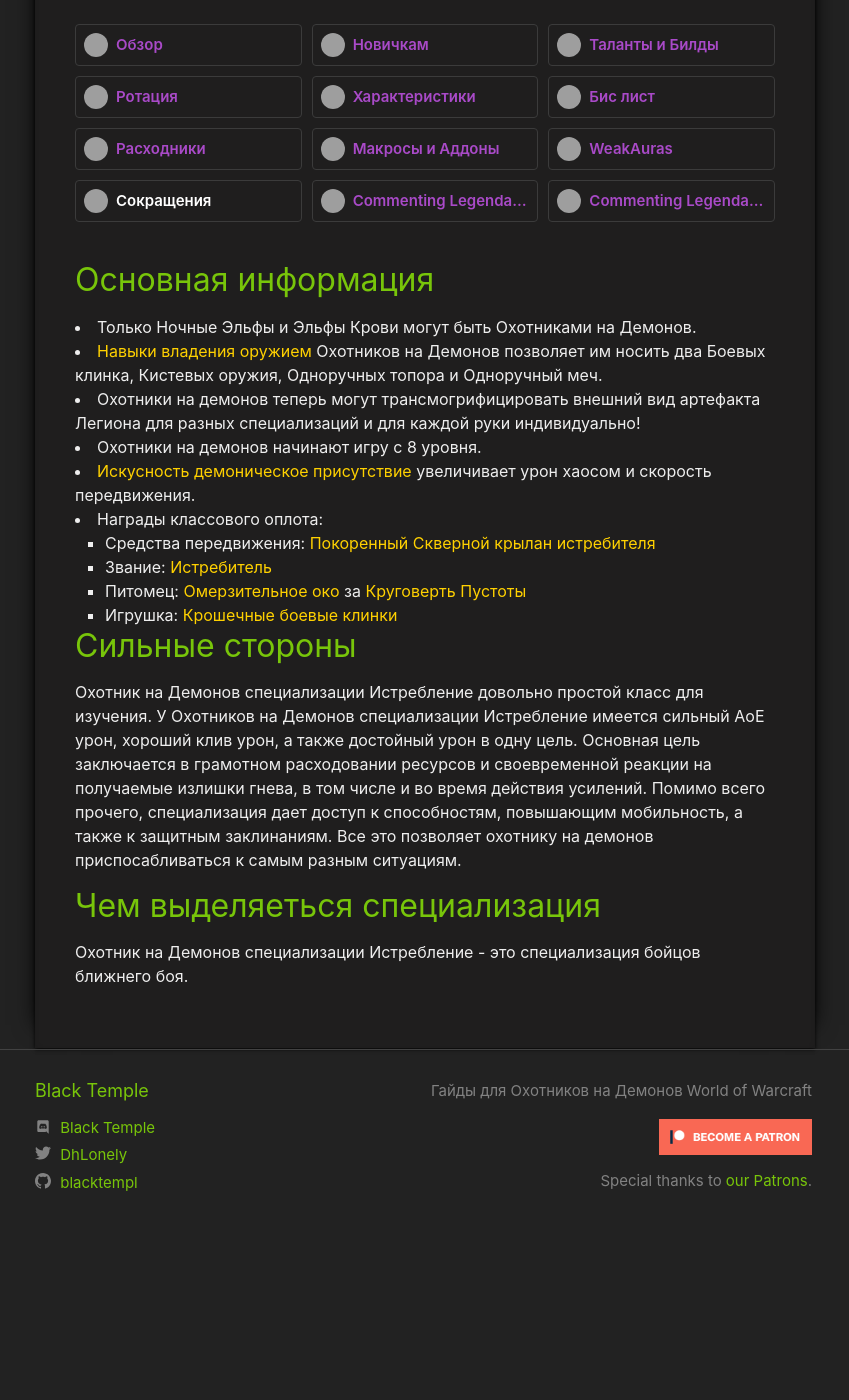
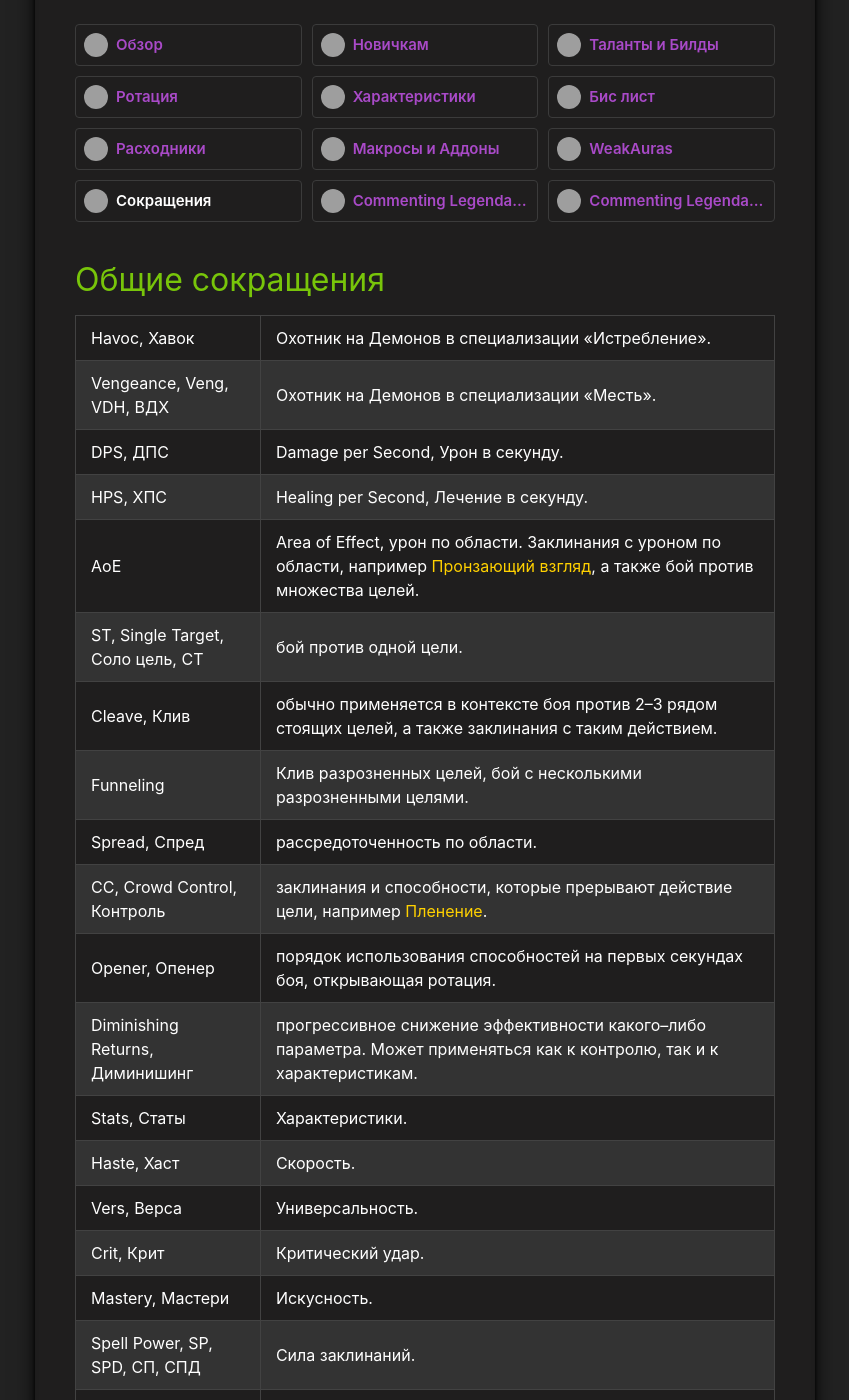
Before and after one commit to blacktempl/blacktempl.github.io, a Jekyll site: the page built from guide/havoc/common-terms.md, in a window 1280 px wide and 1400 px high, scrolled down 345 px, cut to the strip 0-1400 px from the top of the window. Shown: the whole strip, without its empty margins (215-1064 px from the left). Built offline with Jekyll 4.4.1, drawn with Linux system fonts in a browser that asks for light colours; a script that is not in the unit is left out; comment, search, counter and statistics services are not loaded; before the commit the page ends 1599 px from its top, so only the background shows below that; some of the changed text lies outside the part shown; grey boxes are pictures that could not be loaded.

Commit message:
+сокращения

```diff
--- a/_data/spell.yml
+++ b/_data/spell.yml
@@ -28,6 +28,7 @@
 Disrupt: <a href="https://ru.wowhead.com/spell=183752" target="blank">Прерывание</a>
 Consume_Magic: <a href="https://ru.wowhead.com/spell=278326" target="blank">Поглощение магии</a>
 Imprison: <a href="https://ru.wowhead.com/spell=217832" target="blank">Пленение</a>
+Throw_Glaive: <a href="https://ru.wowhead.com/spell=185123" target="blank">Бросок боевого клинка</a>
 
 #Пассивные
 Furious_Gaze: <a href="https://ru.wowhead.com/spell=273231" target="blank">Яростный взор</a>
--- a/guide/havoc/common-terms.md
+++ b/guide/havoc/common-terms.md
@@ -21,30 +21,91 @@
 <a href="#"><img src="https://wow.zamimg.com/images/wow/icons/medium/wow_token01.jpg"> Commenting Legendaries</a>
 </div>
 <br>
-## Основная информация
+## Общие сокращения
 
- <li> Только Ночные Эльфы и Эльфы Крови могут быть Охотниками на Демонов.</li>
- <li> {{ site.data.spell.weapon_skills }} Охотников на Демонов позволяет им носить два Боевых клинка, Кистевых оружия, Одноручных топора и Одноручный меч.</li>
- <li> Охотники на демонов теперь могут трансмогрифицировать внешний вид артефакта Легиона для разных специализаций и для каждой руки индивидуально!</li>
- <li> Охотники на демонов начинают игру с 8 уровня.</li>
- <li> {{ site.data.spell.masterydh }} увеличивает урон хаосом и скорость передвижения.</li>
-<li> Награды классового оплота:
-            <ul>
-                <li>Средства передвижения: {{ site.data.item.Slayers_Felbroken_Shrieker }}</li>
-                <li class="asc-apl" style="display:none;"></li>
-                <li>Звание: {{ site.data.item.slayer_title }}</li>
-                <li class="se-apl" style="display: none;"></li>
-				<li>Питомец: {{ site.data.item.Hateful_Eye }} за {{ site.data.item.Twisting_Nether }}</li>
-                <li class="asc-apl" style="display:none;"></li>
-                <li>Игрушка: {{ site.data.item.A_Tiny_Set_of_Warglaives }}</li>
-                <li class="se-apl" style="display: none;"></li>
-            </ul>
-        </li>
+|Havoc, Хавок| Охотник на Демонов в специализации «Истребление».|
+|Vengeance, Veng, VDH, ВДХ| Охотник на Демонов в специализации «Месть».|
+|DPS, ДПС| Damage per Second, Урон в секунду.|
+|HPS, ХПС| Healing per Second, Лечение в секунду.|
+|AoE| Area of Effect, урон по области. Заклинания с уроном по области, например {{ site.data.spell.Eye_Beam }}, а также бой против множества целей.|
+|ST, Single Target, Соло цель, СТ | бой против одной цели.|
+|Cleave, Клив| обычно применяется в контексте боя против 2–3 рядом стоящих целей, а также заклинания с таким действием.|
+|Funneling| Клив разрозненных целей, бой с несколькими разрозненными целями.|
+|Spread, Спред| рассредоточенность по области.|
+|СС, Crowd Control, Контроль| заклинания и способности, которые прерывают действие цели, например {{ site.data.spell.Imprison }}.|
+|Opener, Опенер| порядок использования способностей на первых секундах боя, открывающая ротация.|
+|Diminishing Returns, Диминишинг| прогрессивное снижение эффективности какого–либо параметра. Может применяться как к контролю, так и к характеристикам.|
+|Stats, Статы| Характеристики.|
+|Haste, Хаст| Скорость.|
+|Vers, Верса| Универсальность.|
+|Crit, Крит| Критический удар.|
+|Mastery, Мастери| Искусность.|
+|Spell Power, SP, SPD, СП, СПД| Сила заклинаний.|
+|Cap, Кап| Максимальное значение определенного параметра.|
+|BiS, БиС| Лучшая вещь, какую можно надеть в данный слот.|
+|CD, КД| Время восстановления.|
+|GCD, ГКД| Общее время восстановления, вызываемое почти всеми способностями.|
+|HP, ХП| Уровень здоровья.|
+|DoT, Дот| Damage over Time – Способность, наносящая урон в течение времени.|
+|HoT, Хот| Healing over Time – Способность, восстанавливающая здоровье в течение времени.|
+|Cast, Каст| заклинание, процесс чтения, применения заклинания.|
+|Interrupt, Интерапт, кик| прерывание заклинания, например {{ site.data.spell.Disrupt }}.|
+|Smart Heal, Смарт Хил| АоЕ заклинания лечения, которые в первую очередь выбирают наиболее раненых союзников.|
+|Alt, Альт| второй (третий, четвёртый) и не основной персонаж.|
+|LFG, ЛФГ| Looking for Group - Инструмент в игре, используемый для поиска групп.|
+|LFR, ЛФР| Looking for Raid - Самая легкая в игре сложность рейдов, группы случайным образом собираются в очередь и автоматически формируют рейд.|
 
-## Сильные стороны
+## Сокращения способностей специализации Истребление
 
-Охотник на Демонов специализации Истребление довольно простой класс для изучения. У Охотников на Демонов специализации Истребление имеется сильный АоЕ урон, хороший клив урон, а также достойный урон в одну цель.
-Основная цель заключается в грамотном расходовании ресурсов и своевременной реакции на получаемые излишки гнева, в том числе и во время действия усилений. Помимо всего прочего, специализация дает доступ к способностям, повышающим мобильность, а также к защитным заклинаниям. Все это позволяет охотнику на демонов приспосабливаться к самым разным ситуациям.
+### Основные способности
 
-## Чем выделяеться специализация
-Охотник на Демонов специализации Истребление - это специализация бойцов ближнего боя.
+<table style="width:65%;">
+  <tr>
+    <td>Anni</td>
+    <td>{{ site.data.spell.Annihilation }}</td>
+  </tr>
+  <tr>
+    <td>БД, Танец</td>
+    <td>{{ site.data.spell.Blade_Dance }}</td>
+  </tr>
+  <tr>
+    <td>ПМ, Диспел</td>
+    <td>{{ site.data.spell.Consume_Magic }}</td>
+  </tr>
+  <tr>
+    <td>УХ</td>
+    <td>{{ site.data.spell.Chaos_Strike }}</td>
+  </tr>
+  <tr>
+    <td>УД, Укус</td>
+    <td>{{ site.data.spell.Demons_Bite }}</td>
+  </tr>
+  <tr>
+    <td>СВ, Взмах</td>
+    <td>{{ site.data.spell.Death_Sweep }}</td>
+  </tr>
+  <tr>
+    <td>Бим, Взгляд,<br> Сварка</td>
+    <td>{{ site.data.spell.Eye_Beam }}</td>
+  </tr>
+  <tr>
+    <td>Рывок</td>
+    <td>{{ site.data.spell.Fel_Rush }}</td>
+  </tr>
+  <tr>
+    <td>Аура, Жар</td>
+    <td>{{ site.data.spell.Immolation_Aura }}</td>
+  </tr>
+  <tr>
+    <td>Мета</td>
+    <td>{{ site.data.spell.Metamorphosis }}</td>
+  </tr>
+  <tr>
+    <td>Глефа</td>
+    <td>{{ site.data.spell.Throw_Glaive }}</td>
+  </tr>
+  <tr>
+    <td>Отрыв</td>
+    <td>{{ site.data.spell.Vengeful_Retreat }}</td>
+  </tr>
+</table>
```
Also changed, not shown: guide/havoc/macros-addons.md (+1 -1 lines), guide/havoc/overview.md (+2 -2 lines).
